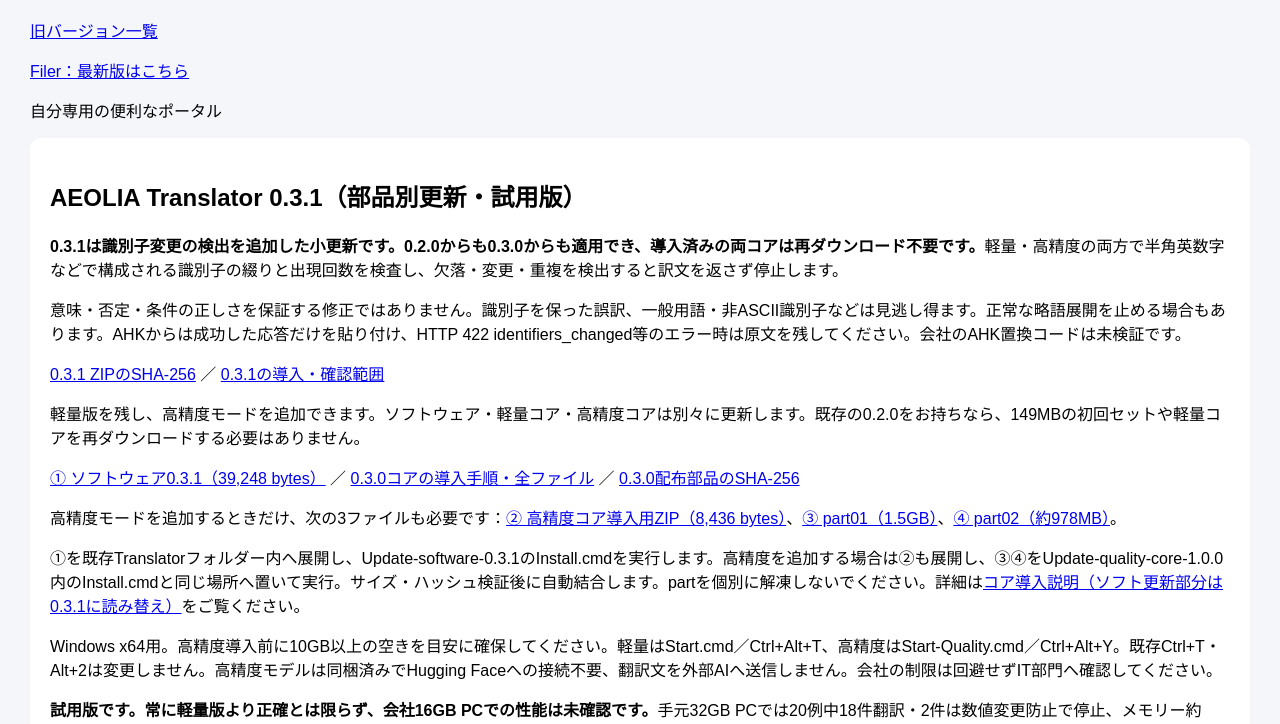
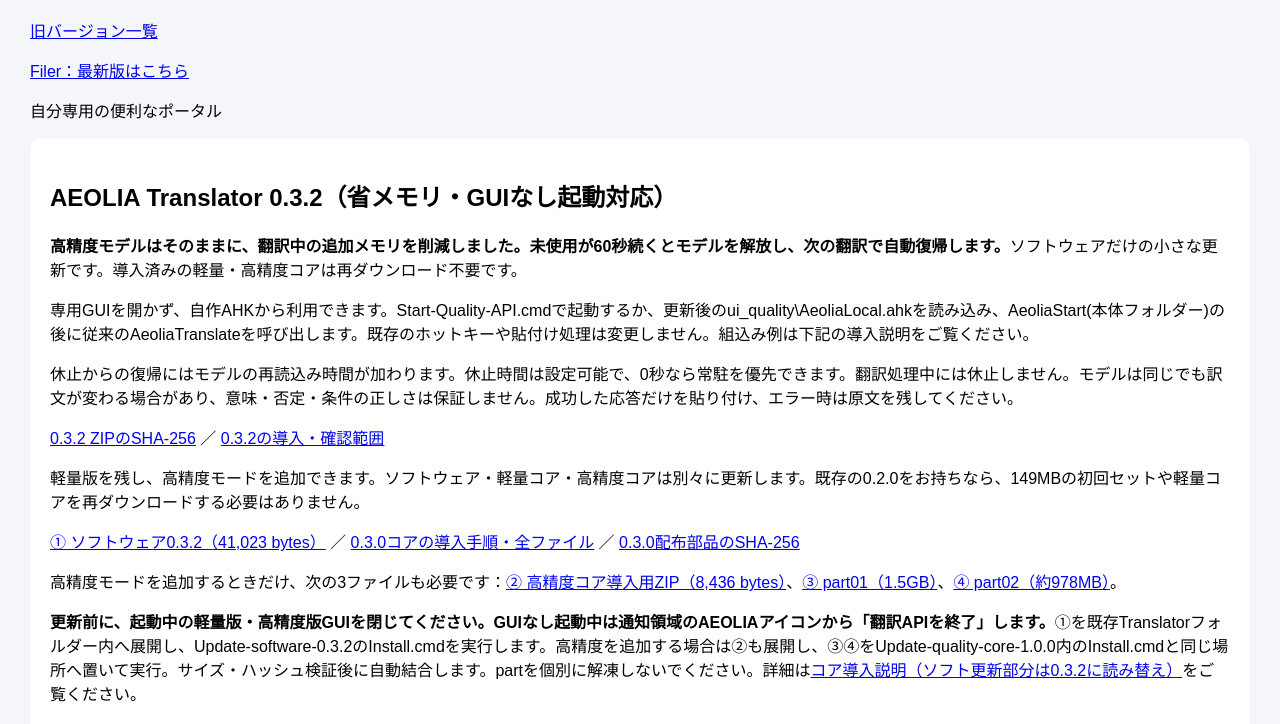
Before and after one commit to takami0606/takami0606.github.io, a plain HTML site: page index.html in a window 1280 px wide. Shown: the part 70-794 px from the top of the page. Drawn offline with Linux system fonts and the light colour scheme.

Commit message:
Publish Translator 0.3.2 software-only memory and headless update

```diff
--- a/index.html
+++ b/index.html
@@ -44,16 +44,18 @@
   <p>自分専用の便利なポータル</p>
 
   <section class="card" id="aeolia-translator">
-    <h2>AEOLIA Translator 0.3.1（部品別更新・試用版）</h2>
-    <p><strong>0.3.1は識別子変更の検出を追加した小更新です。0.2.0からも0.3.0からも適用でき、導入済みの両コアは再ダウンロード不要です。</strong>軽量・高精度の両方で半角英数字などで構成される識別子の綴りと出現回数を検査し、欠落・変更・重複を検出すると訳文を返さず停止します。</p>
-    <p>意味・否定・条件の正しさを保証する修正ではありません。識別子を保った誤訳、一般用語・非ASCII識別子などは見逃し得ます。正常な略語展開を止める場合もあります。AHKからは成功した応答だけを貼り付け、HTTP 422 identifiers_changed等のエラー時は原文を残してください。会社のAHK置換コードは未検証です。</p>
-    <p><a href="downloads/AEOLIA-Translator-software-0.3.1-installer.zip.sha256">0.3.1 ZIPのSHA-256</a> ／ <a href="downloads/Translator-0.3.1-update-notes.txt">0.3.1の導入・確認範囲</a></p>
+    <h2>AEOLIA Translator 0.3.2（省メモリ・GUIなし起動対応）</h2>
+    <p><strong>高精度モデルはそのままに、翻訳中の追加メモリを削減しました。未使用が60秒続くとモデルを解放し、次の翻訳で自動復帰します。</strong>ソフトウェアだけの小さな更新です。導入済みの軽量・高精度コアは再ダウンロード不要です。</p>
+    <p>専用GUIを開かず、自作AHKから利用できます。Start-Quality-API.cmdで起動するか、更新後のui_quality\AeoliaLocal.ahkを読み込み、AeoliaStart(本体フォルダー)の後に従来のAeoliaTranslateを呼び出します。既存のホットキーや貼付け処理は変更しません。組込み例は下記の導入説明をご覧ください。</p>
+    <p>休止からの復帰にはモデルの再読込み時間が加わります。休止時間は設定可能で、0秒なら常駐を優先できます。翻訳処理中には休止しません。モデルは同じでも訳文が変わる場合があり、意味・否定・条件の正しさは保証しません。成功した応答だけを貼り付け、エラー時は原文を残してください。</p>
+    <p><a href="downloads/AEOLIA-Translator-software-0.3.2-installer.zip.sha256">0.3.2 ZIPのSHA-256</a> ／ <a href="downloads/Translator-0.3.2-update-notes.txt">0.3.2の導入・確認範囲</a></p>
     <p>軽量版を残し、高精度モードを追加できます。ソフトウェア・軽量コア・高精度コアは別々に更新します。既存の0.2.0をお持ちなら、149MBの初回セットや軽量コアを再ダウンロードする必要はありません。</p>
-    <p><a href="downloads/AEOLIA-Translator-software-0.3.1-installer.zip">① ソフトウェア0.3.1（39,248 bytes）</a> ／ <a href="https://github.com/takami0606/takami0606.github.io/releases/tag/aeolia-translator-v0.3.0-trial">0.3.0コアの導入手順・全ファイル</a> ／ <a href="https://github.com/takami0606/takami0606.github.io/releases/download/aeolia-translator-v0.3.0-trial/SHA256SUMS.txt">0.3.0配布部品のSHA-256</a></p>
+    <p><a href="downloads/AEOLIA-Translator-software-0.3.2-installer.zip">① ソフトウェア0.3.2（41,023 bytes）</a> ／ <a href="https://github.com/takami0606/takami0606.github.io/releases/tag/aeolia-translator-v0.3.0-trial">0.3.0コアの導入手順・全ファイル</a> ／ <a href="https://github.com/takami0606/takami0606.github.io/releases/download/aeolia-translator-v0.3.0-trial/SHA256SUMS.txt">0.3.0配布部品のSHA-256</a></p>
     <p>高精度モードを追加するときだけ、次の3ファイルも必要です：<a href="https://github.com/takami0606/takami0606.github.io/releases/download/aeolia-translator-v0.3.0-trial/AEOLIA-Translator-quality-core-1.0.0-installer.zip">② 高精度コア導入用ZIP（8,436 bytes）</a>、<a href="https://github.com/takami0606/takami0606.github.io/releases/download/aeolia-translator-v0.3.0-trial/AEOLIA-Translator-quality-core-1.0.0.zip.part01">③ part01（1.5GB）</a>、<a href="https://github.com/takami0606/takami0606.github.io/releases/download/aeolia-translator-v0.3.0-trial/AEOLIA-Translator-quality-core-1.0.0.zip.part02">④ part02（約978MB）</a>。</p>
-    <p>①を既存Translatorフォルダー内へ展開し、Update-software-0.3.1のInstall.cmdを実行します。高精度を追加する場合は②も展開し、③④をUpdate-quality-core-1.0.0内のInstall.cmdと同じ場所へ置いて実行。サイズ・ハッシュ検証後に自動結合します。partを個別に解凍しないでください。詳細は<a href="https://github.com/takami0606/takami0606.github.io/releases/download/aeolia-translator-v0.3.0-trial/INSTALL_COMPONENTS_JA.md">コア導入説明（ソフト更新部分は0.3.1に読み替え）</a>をご覧ください。</p>
-    <p>Windows x64用。高精度導入前に10GB以上の空きを目安に確保してください。軽量はStart.cmd／Ctrl+Alt+T、高精度はStart-Quality.cmd／Ctrl+Alt+Y。既存Ctrl+T・Alt+2は変更しません。高精度モデルは同梱済みでHugging Faceへの接続不要、翻訳文を外部AIへ送信しません。会社の制限は回避せずIT部門へ確認してください。</p>
-    <p><strong>試用版です。常に軽量版より正確とは限らず、会社16GB PCでの性能は未確認です。</strong>手元32GB PCでは20例中18件翻訳・2件は数値変更防止で停止、メモリー約4.96GBでした。品質・速度・業務運用は保証しません。専門用語・否定・数値を原文と照合してください。各部品の同梱ライセンスが適用されます。</p>
+    <p><strong>更新前に、起動中の軽量版・高精度版GUIを閉じてください。GUIなし起動中は通知領域のAEOLIAアイコンから「翻訳APIを終了」します。</strong>①を既存Translatorフォルダー内へ展開し、Update-software-0.3.2のInstall.cmdを実行します。高精度を追加する場合は②も展開し、③④をUpdate-quality-core-1.0.0内のInstall.cmdと同じ場所へ置いて実行。サイズ・ハッシュ検証後に自動結合します。partを個別に解凍しないでください。詳細は<a href="https://github.com/takami0606/takami0606.github.io/releases/download/aeolia-translator-v0.3.0-trial/INSTALL_COMPONENTS_JA.md">コア導入説明（ソフト更新部分は0.3.2に読み替え）</a>をご覧ください。</p>
+    <p>Windows x64用。高精度導入前に10GB以上の空きを目安に確保してください。軽量はStart.cmd／Ctrl+Alt+T、高精度はStart-Quality.cmd／Ctrl+Alt+Y。既存の自作AHKショートカットは変更しません。高精度モデルは同梱済みでHugging Faceへの接続不要、翻訳文を外部AIへ送信しません。会社の制限は回避せずIT部門へ確認してください。</p>
+    <p><strong>会社PCでの今回のメモリ削減量・速度は未確認です。</strong>手元PCでは未使用60秒後のモデル解放と次回要求での自動復帰、AHK呼出し、既存コア・設定を維持する更新を確認しました。翻訳中もモデル分のメモリは必要です。常に軽量版より正確とは限りません。数値・否定・条件を原文と照合してください。各部品の同梱ライセンスが適用されます。</p>
+    <p>旧版：<a href="downloads/AEOLIA-Translator-software-0.3.1-installer.zip">ソフトウェア0.3.1</a> ／ <a href="downloads/Translator-0.3.1-update-notes.txt">0.3.1の説明</a></p>
     <details><summary>初めて導入する方・軽量コアを再導入する方</summary>
       <p>初回は共通Python/AHKを含む<a href="https://github.com/takami0606/takami0606.github.io/releases/download/aeolia-translator-v0.2.0-trial/AEOLIA-Translator-0.2.0-win-x64-first-run.zip">0.2.0初回セット（149,181,758 bytes）</a>から開始してください。軽量初回のみCTranslate2を公式PyPIのfiles.pythonhosted.orgから約20.7MB取得します。必要なVC++ランタイムがない場合はIT部門に確認してください。</p>
       <p>軽量コアの再導入のみ：<a href="https://github.com/takami0606/takami0606.github.io/releases/download/aeolia-translator-v0.3.0-trial/AEOLIA-Translator-light-core-0.2.0-installer.zip">軽量コア導入用ZIP</a>と<a href="https://github.com/takami0606/takami0606.github.io/releases/download/aeolia-translator-v0.3.0-trial/AEOLIA-Translator-light-core-0.2.0.zip">軽量コア0.2.0（149,081,919 bytes）</a>。既存利用者には不要で、これだけでは新規導入できません。</p>
```
Also changed, not shown: downloads/Translator-0.3.2-update-notes.txt (added), 2 other files.
